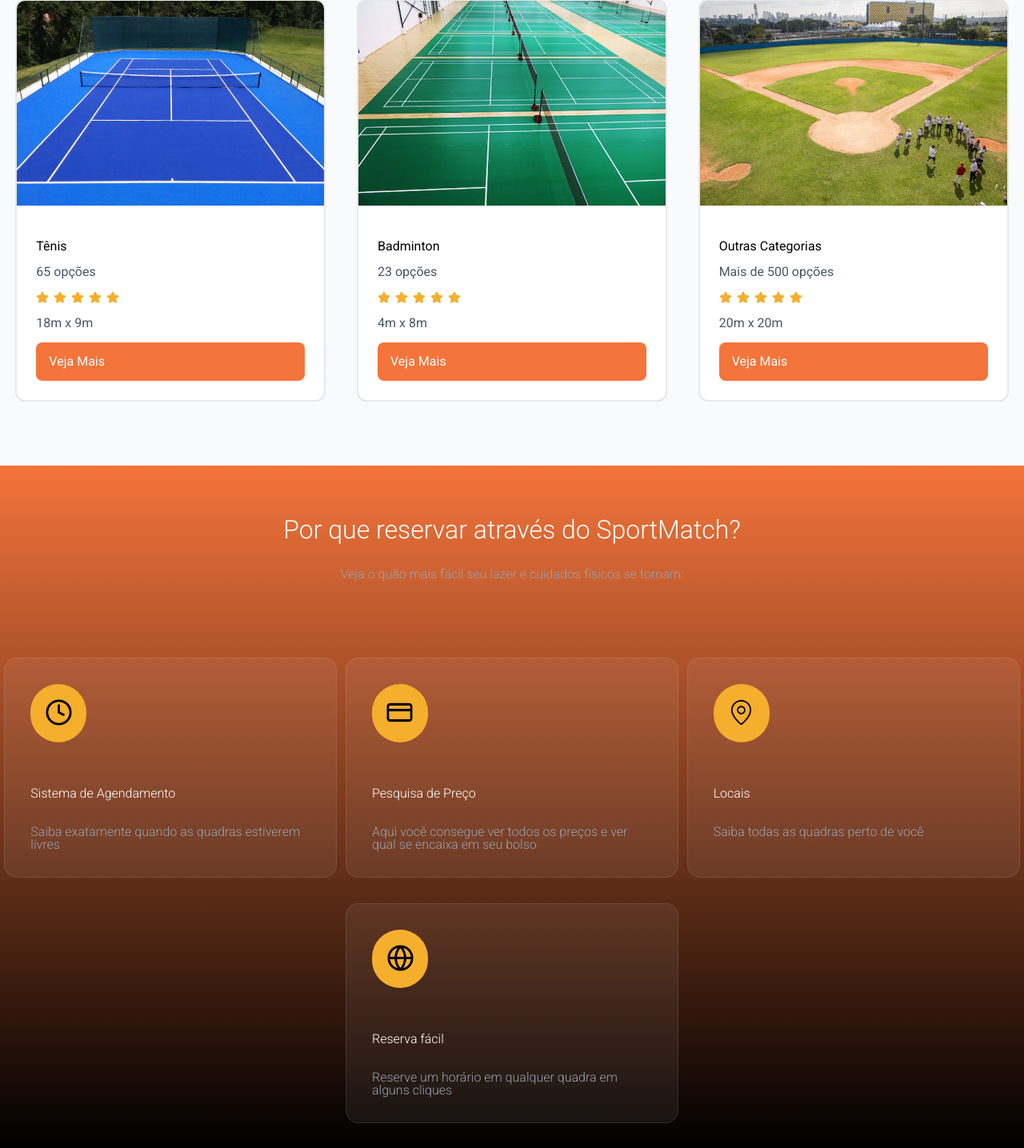
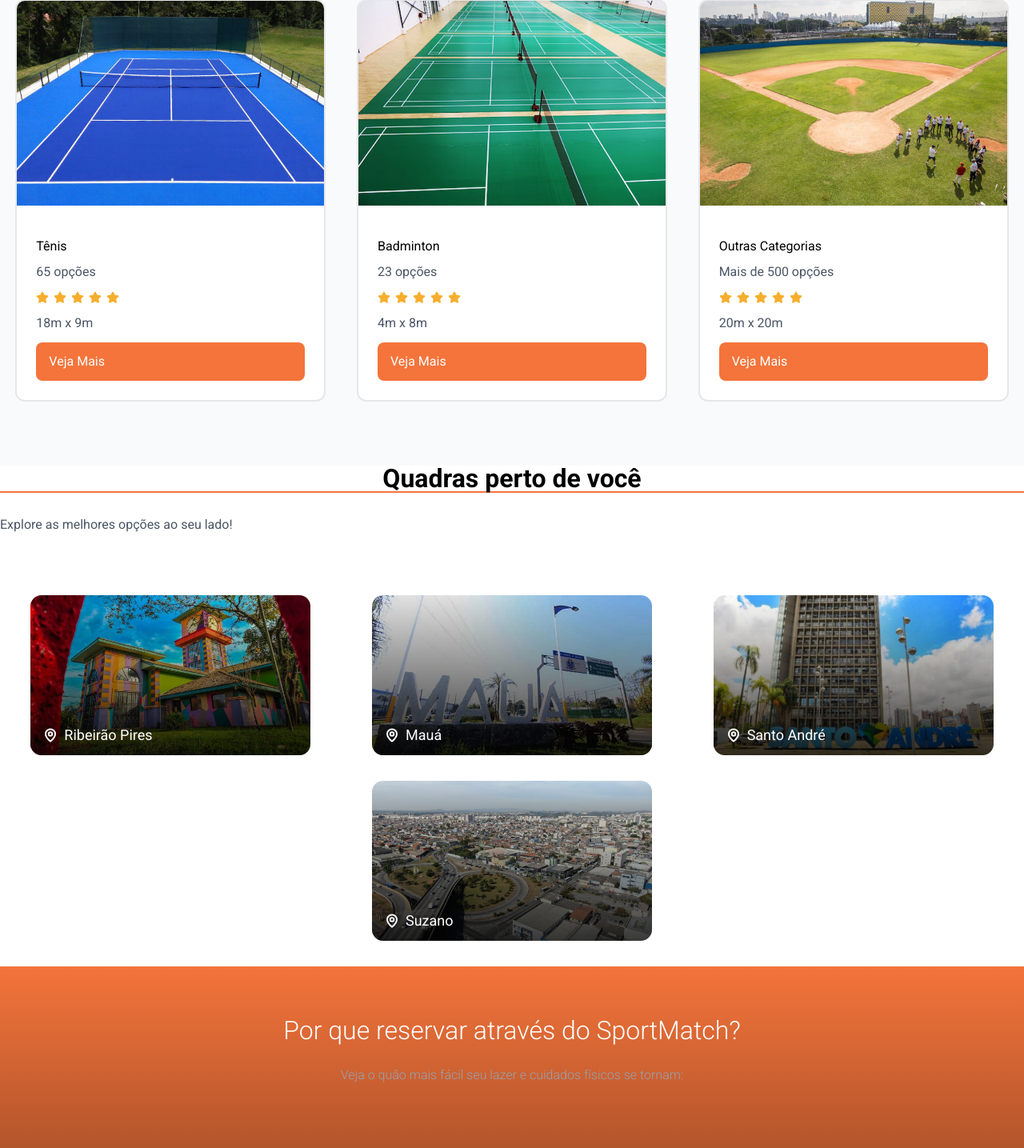
Before and after one commit to EstevaoLocks/ReservaDeQuadras, a PHP site: page / in a window 1280 px wide. Shown: the part 2538-3973 px from the top of the page at 80% size. Run offline with PHP 8.4, Linux system fonts and the light colour scheme.

Commit message:
Section pertoVoce quase completa

```diff
--- a/assets/css/style.css
+++ b/assets/css/style.css
@@ -538,6 +538,73 @@
     transition: background-color 0.3s ease;
 }
 
+.row-pertoVoce {
+    width: 100%;
+    margin: 16px 0;
+    padding: 16px 0;
+
+    display: flex;
+    justify-content: space-around;
+    flex-wrap: wrap;
+}
+
+.card-pertoVoce {
+    width: 350px;
+    height: 200px;
+    margin-top: 32px;
+    position: relative;
+
+    color: #ffffff;
+}
+
+.gradienteCard-pertoVoce {
+    width: 100%;
+    height: 100%;
+
+    position: absolute;
+    z-index: 2;
+    border-radius: 14px;
+    background: linear-gradient(to top, #000000c7, #00000000);
+}
+
+.cardImg-pertoVoce {
+    width: 100%;
+    height: 100%;
+    object-fit: cover;
+    object-position: center;
+    position: absolute;
+    z-index: 1;
+
+    border-radius: 14px;
+}
+
+.containerLocal-pertoVoce {
+    width: 100%;
+    height: 18px;
+
+    display: flex;
+    align-items: center;
+    position: absolute;
+    z-index: 3;
+    bottom: 16px;
+    left: 16px;
+}
+
+.titleCard-pertoVoce {
+    margin-left: 8px;
+    font-size: 18px;
+}
+
+.icone-pertoVoce {
+    width: auto;
+    height: 100%;
+}
+
+.icone-pertoVoce path {
+    stroke: #ffffff;
+    stroke-width: 3.5px;
+}
+
 .porqueContratar {
     padding-top: 64px;
 
--- /dev/null
+++ b/assets/js/script.js
@@ -0,0 +1,28 @@
+// Possbilita manipular SVGs diretamente no DOM (no CSS)
+function imgToSVGElement(elementId) {
+
+    let img = document.getElementById(elementId);
+    let src = img.getAttribute("src");
+
+    fetch(src)
+        // Busca o arquivo SVG
+        .then(res => res.text())
+        .then(svg => {
+            let parser = new DOMParser();
+            let svgDoc = parser.parseFromString(svg, "image/svg+xml");
+
+            let svgElement = svgDoc.querySelector("svg");
+            svgElement.id = elementId; // Mantém o mesmo ID
+            svgElement.classList = img.classList; // Mantém as mesmas classes
+
+            // Substitui o <img> pelo <svg>
+            img.replaceWith(svgElement);
+        });
+} // end function imgToSVGElement
+// end of SVG manipulation
+
+// Chama a função para os ícones
+imgToSVGElement("iconeLocalCard1");
+imgToSVGElement("iconeLocalCard2");
+imgToSVGElement("iconeLocalCard3");
+imgToSVGElement("iconeLocalCard4");
--- a/index.php
+++ b/index.php
@@ -240,7 +240,56 @@
             </div>
         </section><!-- Fim Section 2 - Nossas Categorias -->
 
-        <!-- Section 3 - Porque escolher-nos -->
+        <!-- Section 3 - Perto de Você -->
+        <section class="sectionPertoVoce">
+            <h2 class="titleContratante">Quadras perto de você</h2>
+            <p class="subTitleContratante">Explore as melhores opções ao seu lado!</p>
+
+            <div class="row-pertoVoce">
+
+                <!-- Card 1 -->
+                <div class="card-pertoVoce">
+                    <div class="gradienteCard-pertoVoce"></div>
+                    <img class="cardImg-pertoVoce" src="assets/img/Lugares/bairros-de-ribeirao-pires 1.png" alt="Ícone de relógio">
+                    <div class="containerLocal-pertoVoce">
+                        <img id="iconeLocalCard1" class="icone-pertoVoce" src="assets/img/icons/iconeLocal.svg" alt="">
+                        <p class="titleCard-pertoVoce">Ribeirão Pires</p>
+                    </div>
+                </div>
+
+                <!-- Card 2 -->
+                <div class="card-pertoVoce">
+                    <div class="gradienteCard-pertoVoce"></div>
+                    <img class="cardImg-pertoVoce" src="assets/img/Lugares/Maua-SP-740x415-1 1.png" alt="Ícone de relógio">
+                    <div class="containerLocal-pertoVoce">
+                        <img id="iconeLocalCard2" class="icone-pertoVoce" src="assets/img/icons/iconeLocal.svg" alt="">
+                        <p class="titleCard-pertoVoce">Mauá</p>
+                    </div>
+                </div>
+
+                <!-- Card 3 -->
+                <div class="card-pertoVoce">
+                    <div class="gradienteCard-pertoVoce"></div>
+                    <img class="cardImg-pertoVoce" src="assets/img/Lugares/prefeitura-de-santo-andre-860x570 1.png" alt="Ícone de relógio">
+                    <div class="containerLocal-pertoVoce">
+                        <img id="iconeLocalCard3" class="icone-pertoVoce" src="assets/img/icons/iconeLocal.svg" alt="">
+                        <p class="titleCard-pertoVoce">Santo André</p>
+                    </div>
+                </div>
+
+                <!-- Card 4 -->
+                <div class="card-pertoVoce">
+                    <div class="gradienteCard-pertoVoce"></div>
+                    <img class="cardImg-pertoVoce" src="assets/img/Lugares/imagem Suzano.png" alt="Ícone de relógio">
+                    <div class="containerLocal-pertoVoce">
+                        <img id="iconeLocalCard4" class="icone-pertoVoce" src="assets/img/icons/iconeLocal.svg" alt="">
+                        <p class="titleCard-pertoVoce">Suzano</p>
+                    </div>
+                </div>
+            </div>
+        </section>
+
+        <!-- Section 4 - Porque escolher-nos -->
         <section class="sectionPorqueEscolher">
             <div class="porqueContratar">
                 <h2 class="title-porqueEscolher">Por que reservar através do SportMatch?</h2>
@@ -327,5 +376,7 @@
             </div>
         </section><!-- Fim Porque escolher-nos  -->
     </main>
+
+    <script src="assets/js/script.js"></script>
 </body>
 </html>
```
Also changed, not shown: assets/img/Lugares/Maua-SP-740x415-1 1.png (added), assets/img/Lugares/bairros-de-ribeirao-pires 1.png (added), assets/img/Lugares/imagem Suzano.png (added), assets/img/Lugares/prefeitura-de-santo-andre-860x570 1.png (added), assets/img/icons/iconeLocal.svg (added).
